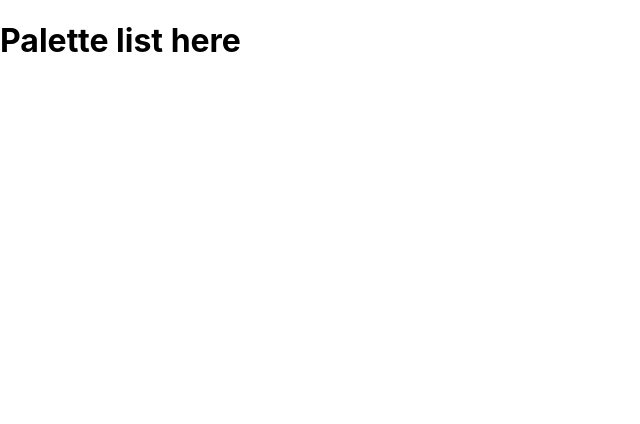
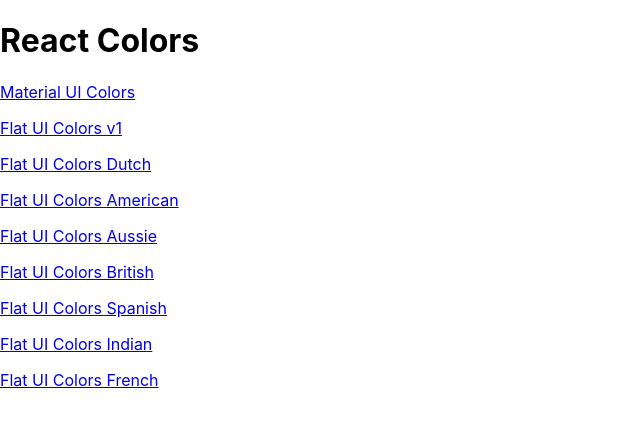
Before and after one commit to rushikeshkoli/Color-Project, a React (Create React App) app: page / in a window 1280 px wide. Shown: the top 424 px of the page, without its empty margins (0-640 px from the left). Built offline with nearby package versions, Linux system fonts and the light colour scheme.

Commit message:
Add paletteList and Link

```diff
--- a/src/App.js
+++ b/src/App.js
@@ -1,6 +1,7 @@
 import React, { Component } from 'react';
 import { Route, Switch } from 'react-router-dom';
 import Palette from './Palette';
+import PaletteList from './PaletteList';
 import seedColors from './seedColors';
 import {generatePalette} from './colorHelper';
 
@@ -14,7 +15,7 @@
   render() {
     return (
       <Switch>
-        <Route exact path='/' render={() => <h1>Palette list here</h1>} />
+        <Route exact path='/' render={() => <PaletteList palettes={seedColors}/>} />
         <Route exact path='/palette/:id' render={(routeProps) => <Palette palette={generatePalette(this.findPalette(routeProps.match.params.id))} />} />
       </Switch>
       // <div>
--- a/src/Navbar.js
+++ b/src/Navbar.js
@@ -1,4 +1,5 @@
-import React, { Component } from 'react'
+import React, { Component } from 'react';
+import {Link} from 'react-router-dom';
 import Slider from 'rc-slider';
 import Select from '@material-ui/core/Select';
 import MenuItem from '@material-ui/core/MenuItem';
@@ -28,7 +29,7 @@
         return (
             <header className="Navbar">
                 <div className="logo">
-                    <a href="/">reactcolorpicker</a>
+                    <Link to='/'>reactcolorpicker</Link>
                 </div>
                 <div className="slider-container">
                     <span>Level: {level}</span>
--- /dev/null
+++ b/src/PaletteList.js
@@ -0,0 +1,21 @@
+import React, { Component } from 'react'
+import { Link } from 'react-router-dom';
+
+class PaletteList extends Component {
+    render() {
+        const {palettes} = this.props;
+        return(
+            <div>
+                <h1>React Colors</h1>
+                {palettes.map(palette => (
+                    <p>
+                        <Link to={`palette/${palette.id}`}>{palette.paletteName}</Link>
+                    </p>
+                ))}
+            </div>
+
+        );
+    }
+}
+
+export default PaletteList;
```
